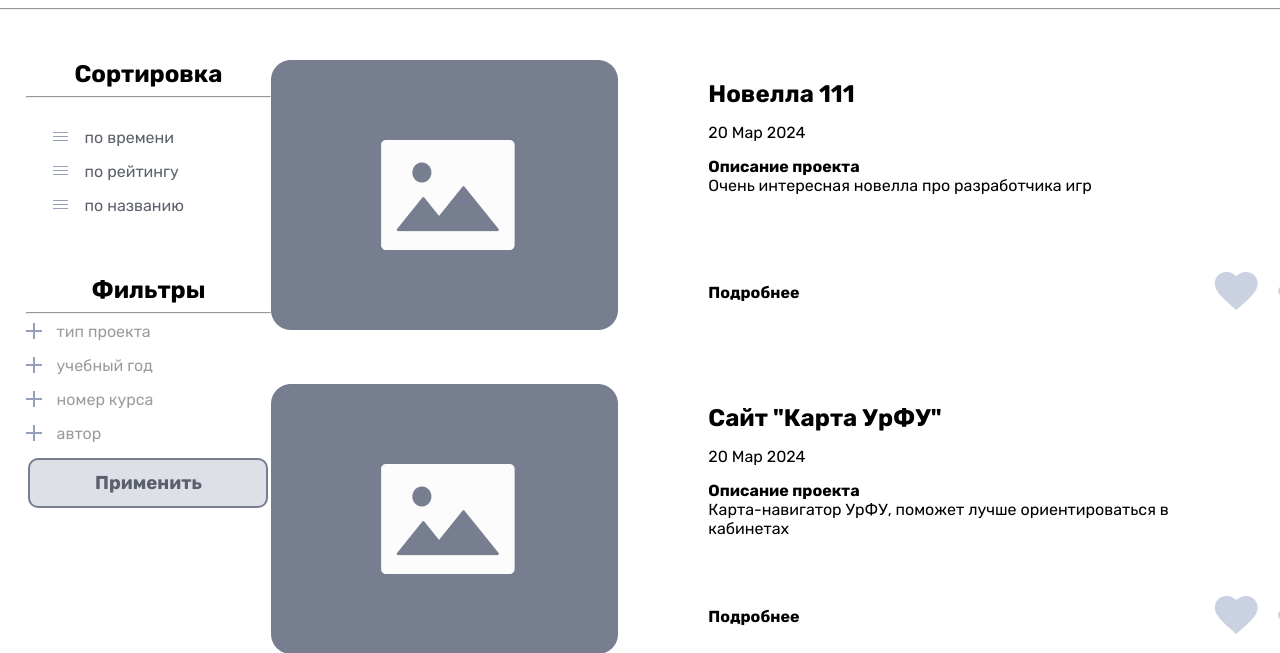
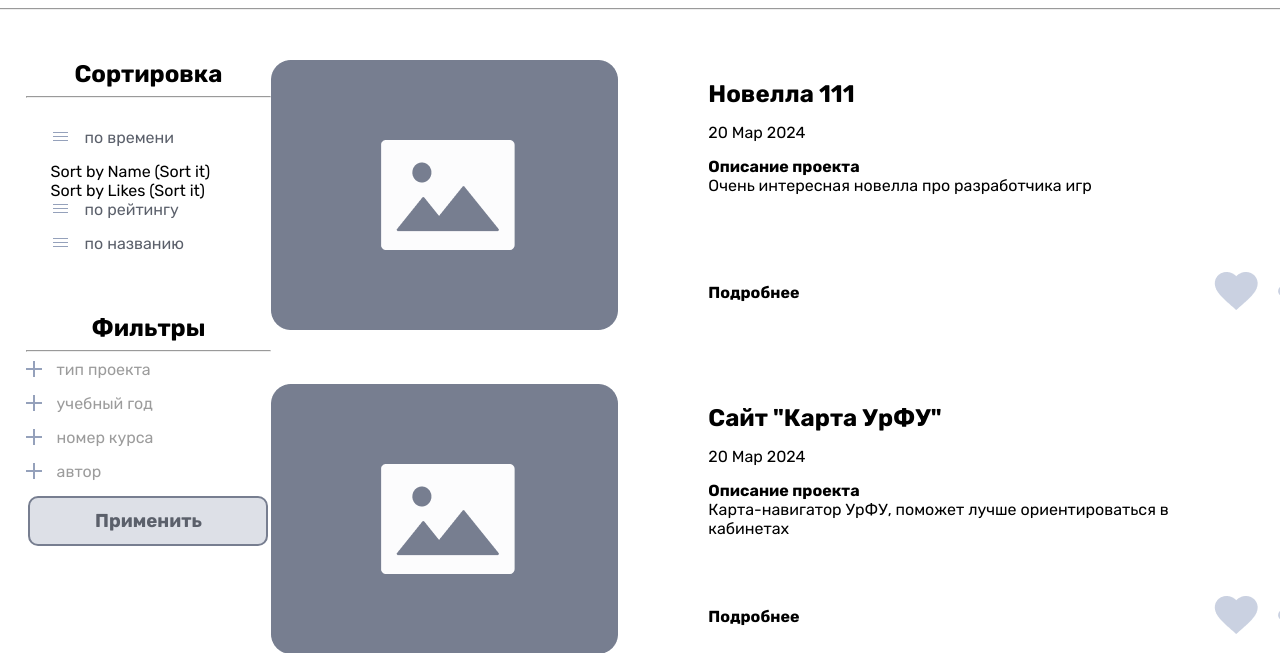
Before and after one commit to MihailSap/Urfolio, a Django app: page / in a window 1280 px wide; the page is wider, and only the part inside the window is pictured. Shown: the part 65-718 px from the top of that part. Run offline with Django 5.2, Linux system fonts and the light colour scheme; data comes from the database, SQL or seed files in the repository; data that the repository does not hold is empty; some libraries are stand-ins or nearby versions.

Commit message:
Добавлена сортировка (без фронта)

```diff
--- a/urfolio/main/models.py
+++ b/urfolio/main/models.py
@@ -22,8 +22,6 @@ class Project(models.Model):
         SECOND = 'SECOND';
         THIRD = 'THIRD';
         FOURTH = 'FOURTH';
-
-
     image = models.ImageField(upload_to='projects_images', null=True, blank=True)
     name = models.CharField(max_length=128, unique=True)
     description = models.TextField(null=True, blank=True)
@@ -38,8 +36,8 @@ class Project(models.Model):
     course_number = models.CharField(max_length=128, choices=CourseNumber.choices)
     year = models.CharField(max_length=128, choices=Year.choices)
 
-    def total_likes(self):
-        return self.likes.count()
+    # def total_likes(self):
+    #     return self.likes.count()
     def __str__(self):
         return self.name
 
--- a/urfolio/main/templates/main/main.html
+++ b/urfolio/main/templates/main/main.html
@@ -55,6 +55,30 @@
                                 <span class="standart-text_grey">по времени</span>
                             </button>
                         </li>
+
+                        <a href="?sort=name&order={{ next_order }}" class="btn btn-primary">
+                            Sort by Name
+                            {% if current_sort == 'name' and next_order == 'asc' %}
+                                (Descending)
+                            {% elif current_sort == 'name' and next_order == 'desc' %}
+                                (Ascending)
+                            {% else %}
+                                (Sort it)
+                            {% endif %}
+                        </a>
+
+
+                    <a href="?sort=slikess&order={{ next_order }}" class="btn btn-primary">
+                            Sort by Likes
+                            {% if current_sort == 'slikess' and next_order == 'asc' %}
+                                (Descending)
+                            {% elif current_sort == 'slikess' and next_order == 'desc' %}
+                                (Ascending)
+                            {% else %}
+                                (Sort it)
+                            {% endif %}
+                        </a>
+
                         <li class="setting__item">
                             <button type="button" id="sorting-type">
                                 <svg id="sort-type_rating" width="19" height="12" viewBox="0 0 19 12" fill="none" xmlns="http://www.w3.org/2000/svg">
@@ -65,6 +89,7 @@
                                 <span class="standart-text_grey">по рейтингу</span>
                             </button>
                         </li>
+
                         <li class="setting__item">
                             <button type="button" class="button_style-none" id="sorting-type">
                                 <svg id="sort-type_title" width="19" height="12" viewBox="0 0 19 12" fill="none" xmlns="http://www.w3.org/2000/svg">
--- a/urfolio/main/urls.py
+++ b/urfolio/main/urls.py
@@ -6,7 +6,7 @@ from .views import (
     ProjectUpdateView, ProjectDetailView,
     ProjectDeleteView, comment_sent,
     comment_delete_view, reply_sent,
-    reply_delete_view, like_project,
+    reply_delete_view, like_project, sortByTitle
 )
 
 app_name = 'projects'
@@ -23,4 +23,8 @@ urlpatterns = [
     path('reply-sent/<pk>', reply_sent, name='reply-sent'),
     path('reply/delete/<pk>', reply_delete_view, name='reply-delete'),
     path('', views.index, name='index1'), ##### !!!!
+
+    path('sort-by-title/', views.sortByTitle, name='sort-by-title'),
+
+
 ]
--- a/urfolio/main/views.py
+++ b/urfolio/main/views.py
@@ -1,4 +1,5 @@
 from django.contrib.auth.decorators import login_required
+from django.db.models import Count
 from django.urls import reverse, reverse_lazy
 from .filters import ProjectFilter
 from .forms import CommentCreateForm, ReplyCreateForm
@@ -25,13 +26,75 @@ def like_project(request, pk):
             project.slikess.add(request.user)
     return render(request, 'snippets/likes.html', {'project': project})
 
+from django.shortcuts import render
+from .models import Project
+from .filters import ProjectFilter
+
 def index(request):
-    projects_filters = ProjectFilter(request.GET, queryset=Project.objects.all())
+    projects_qs = Project.objects.all()
+    projects_filters = ProjectFilter(request.GET, queryset=projects_qs)
+
+    # Check if the sorting parameters are present in the GET request
+    sort_by = request.GET.get('sort', None)
+    sort_order = request.GET.get('order', 'asc')  # Default to ascending order
+
+    if sort_by == 'name':
+        if sort_order == 'asc':
+            projects_qs = projects_filters.qs.order_by('name')
+            next_order = 'desc'
+        else:
+            projects_qs = projects_filters.qs.order_by('-name')
+            next_order = 'asc'
+    elif sort_by == 'slikess':
+        if sort_order == 'asc':
+            projects_qs = projects_filters.qs.order_by('slikess').annotate(count=Count('slikess')).order_by('-count')
+            next_order = 'desc'
+        else:
+            projects_qs = projects_filters.qs.order_by('slikess').annotate(count=Count('slikess')).order_by('count')
+            next_order = 'asc'
+    else:
+        projects_qs = projects_filters.qs
+        next_order = 'asc'
+
+    context = {
+        'form': projects_filters.form,
+        'projects': projects_qs,
+        'next_order': next_order,
+        'current_sort': sort_by,
+    }
+    return render(request, 'main/main.html', context)
+
+# def index(request):
+#     projects_qs = Project.objects.all()
+#
+#     # ПО НАЗВАНИЮ
+#     # projects_qs = Project.objects.order_by('-name')
+#     # ПО КОЛ-ВУ ЛАЙКОВ
+#     #projects_qs = Project.objects.order_by('slikess').annotate(count=Count('slikess')).order_by('-count')
+#
+#     projects_filters = ProjectFilter(request.GET, queryset=projects_qs)
+#     context = {
+#         'form': projects_filters.form,
+#         'projects': projects_filters.qs,
+#     }
+#     return render(request, 'main/main.html', context)
+
+def sortByTitle(request):
+    projects_qs = Project.objects.order_by('-name')
+    projects_filters = ProjectFilter(request.GET, queryset=projects_qs)
     context = {
         'form': projects_filters.form,
         'projects': projects_filters.qs,
     }
     return render(request, 'main/main.html', context)
+
+# def index(request):
+#     sort_type = request.GET.get('sort_type', 'default')
+#     if sort_type == 'slikess_desc':
+#         projects = Project.objects.annotate(slikes_count=Count('slikess')).order_by('-slikes_count')
+#     else:
+#         projects = Project.objects.all()
+#     return render(request, 'main/main.html', {'projects': projects})
 
 @login_required
 def comment_sent(request, pk):
@@ -83,6 +146,10 @@ class ProjectDetailView(DetailView): # Так правильнее
 
     def get_context_data(self, *args, **kwargs):
         context = super(ProjectDetailView, self).get_context_data(*args, **kwargs)
+        commentform = CommentCreateForm()
+        replyform = ReplyCreateForm()
+        context['commentform'] = commentform
+        context['replyform'] = replyform
         return context
 
 # СОЗДАНИЕ ПРОЕКТА
--- a/urfolio/users/templates/users/profile.html
+++ b/urfolio/users/templates/users/profile.html
@@ -17,7 +17,7 @@
     <main>
         <div class="profile-info">
             <div class="profile-avatar">
-                <img src="{% static 'vendor/assets/img/gallery-img.svg' %}" alt="">
+                <img src="{{ user.profile.image.url }}" alt="">
             </div>
             <div class="user-info">
                 <div class="user-info__top">
```
